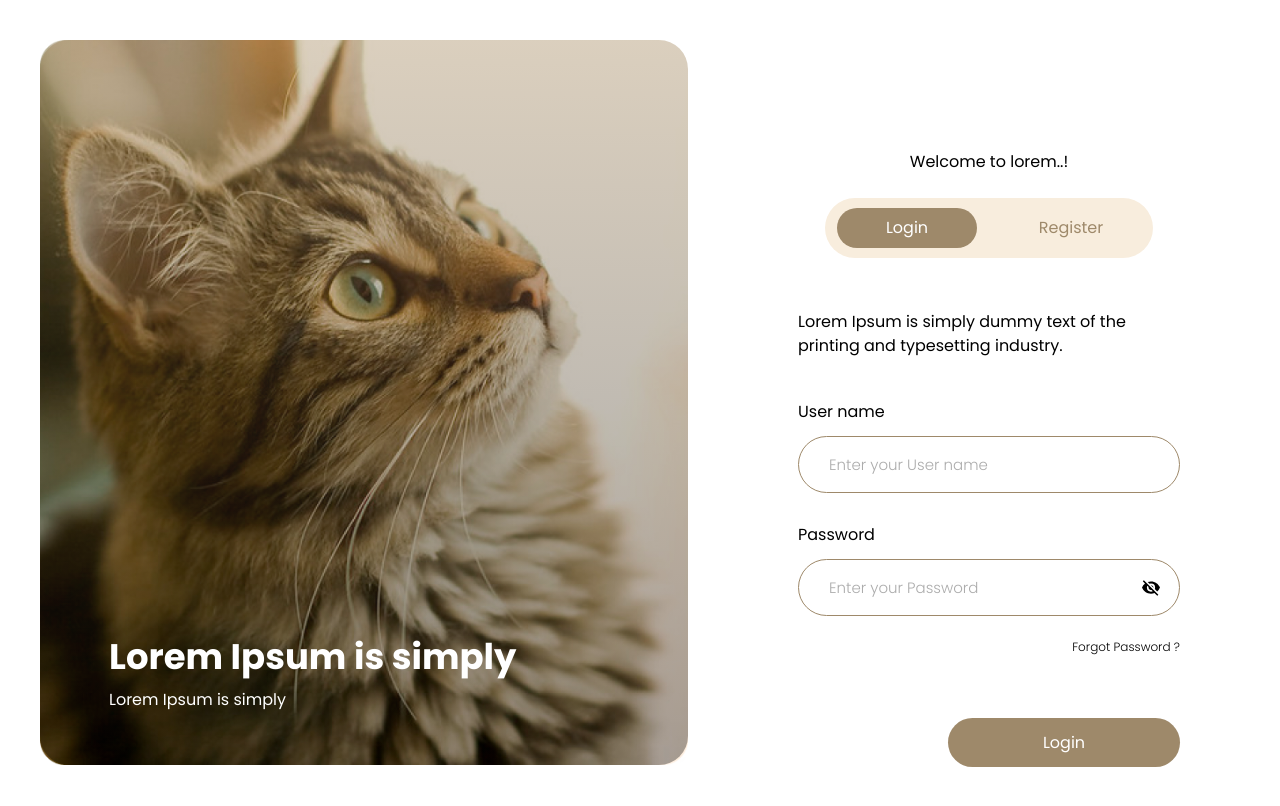
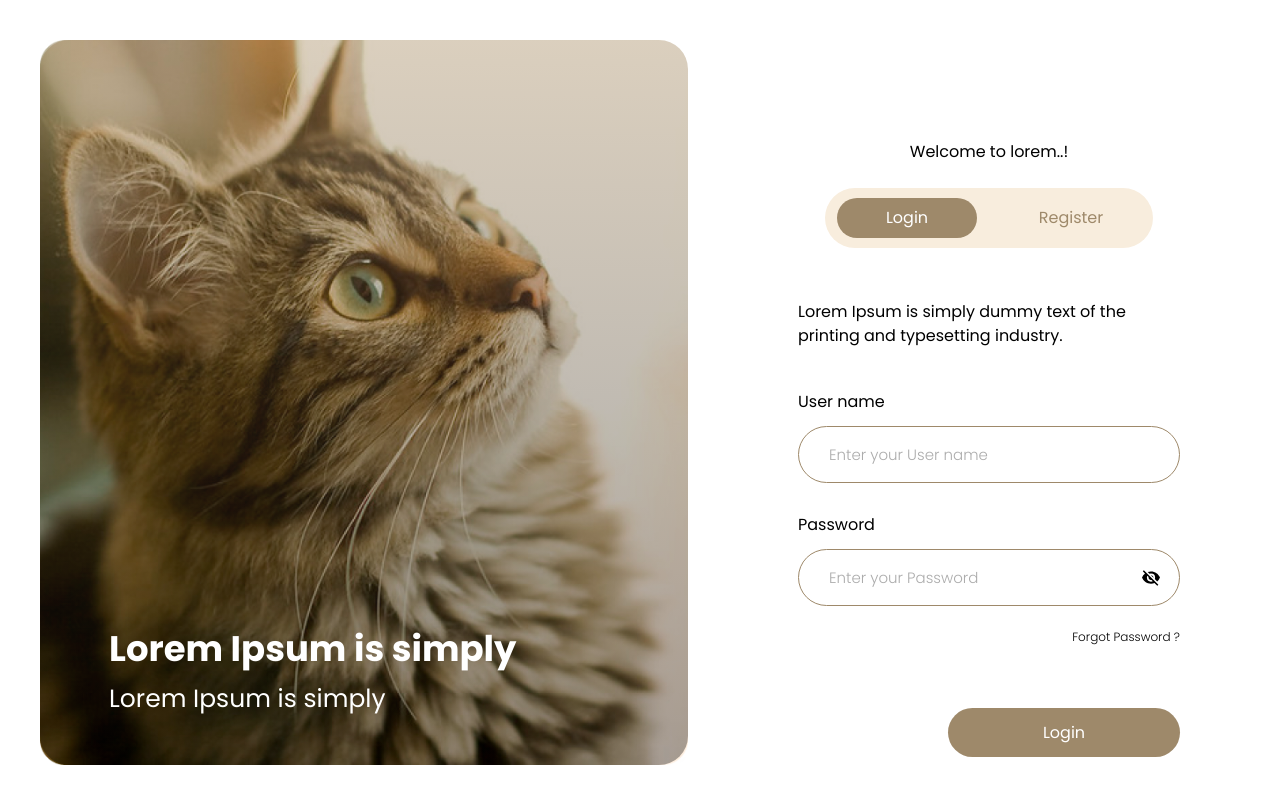
Before and after one commit to AlexandraKuraeva/LZ, a Vue app: page / in a window 1280 px wide. Built offline with nearby package versions, Linux system fonts and the light colour scheme.

Commit message:
updated styles App

```diff
--- a/src/App.vue
+++ b/src/App.vue
@@ -76,6 +76,7 @@ const changeItem = (itemName) => {
 .left-block {
   position: relative;
   width: 54%;
+  height: 100%;
   @include breakpoint(w1000) {
     width: 70%;
     margin-bottom: 60px;
@@ -87,7 +88,7 @@ const changeItem = (itemName) => {
 .right-block {
   width: 46%;
   padding: 0px 60px;
-  margin-top: 110px;
+  margin-top: 100px;
 
   @include breakpoint(w1200) {
     padding: 0;
--- a/src/components/LeftBlock.vue
+++ b/src/components/LeftBlock.vue
@@ -21,6 +21,7 @@
 .left-block {
   &__title {
     font-weight: 700;
+
     @include adaptiv-font(37, 24);
     margin-bottom: 5px;
   }
@@ -30,7 +31,14 @@
     bottom: 0;
     left: 0;
     color: #fff;
-    margin: 0 0 55px 69px;
+    margin: 0 0 48px 69px;
+	 @include breakpoint(w1000) {
+    margin: 0 0 25px 50px;
+  }
+  }
+
+  &__subtitle{
+	font-size: 25px;
   }
 }
 .image-block {
```
